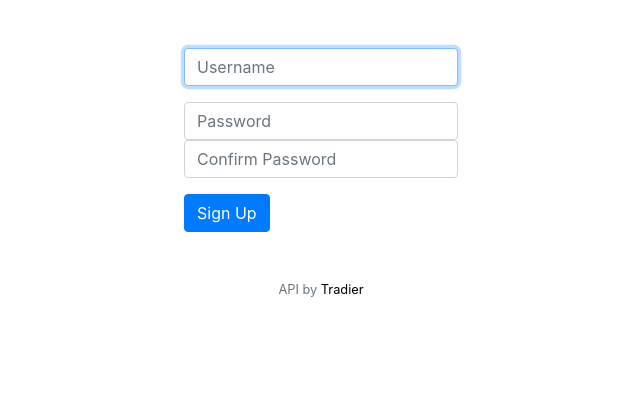
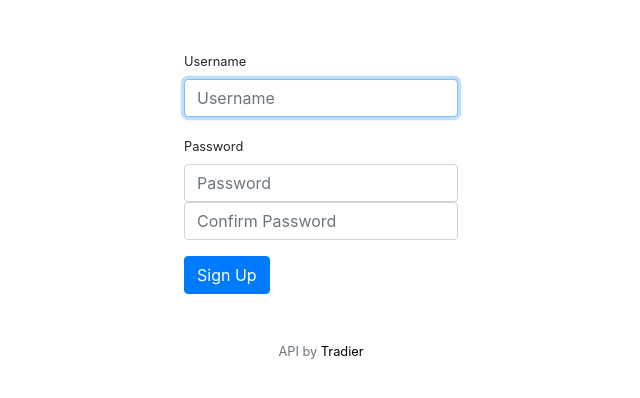
Before and after one commit to smie8/finance, a Flask app: page /signup in a window 1280 px wide. Shown: the part 66-464 px from the top of the page, without its empty margins (319-959 px from the left). Run offline with Flask 2, Linux system fonts and the light colour scheme; some libraries are stand-ins or nearby versions.

Commit message:
Sign up form labels. Clicking 'Title' will now redirect to dashboard or login page.

```diff
--- a/app.py
+++ b/app.py
@@ -79,9 +79,10 @@ class History(db.Model):
 @app.route('/')
 def index():
 
-    # TODO
-
-    return render_template('login.html')
+    if not session.get('userID'):
+        return render_template('login.html')
+    else:
+        return redirect('/dashboard')
 
 @app.route('/login', methods=['GET', 'POST'])
 def login():
--- a/static/style.css
+++ b/static/style.css
@@ -31,6 +31,10 @@ a {
     max-width: 300px;
     display: flex;
     flex-direction: column;
+}
+
+label {
+    font-size: 0.8em;
 }
 
 main.container.p-5 {
--- a/templates/signup.html
+++ b/templates/signup.html
@@ -7,9 +7,11 @@
 {% block main %}
     <form action="/signup" method="post">
         <div class="form-group">
+            <label for="username">Username</label>
             <input autocomplete="off" autofocus class="form-control" name="username" placeholder="Username" type="text">
         </div>
         <div class="form-group">
+            <label for="password">Password</label>
             <input class="form-control" name="password" placeholder="Password" type="password" id="password">
             <input class="form-control" name="password2" placeholder="Confirm Password" type="password" id="password2">
 
@@ -22,10 +24,12 @@
         const pass2 = document.getElementById("password2");
 
         // Change password confirmation's background color depending on if passwords are same
-        pass2.addEventListener('keyup', (e) => {
+        pass2.addEventListener('keyup', () => {
             if (pass.value != pass2.value) {
+                pass.style.background = '#ffcece';
                 pass2.style.background = '#ffcece';
             } else {
+                pass.style.background = '#c0ffc0';
                 pass2.style.background = '#c0ffc0';
             }
         })
```
